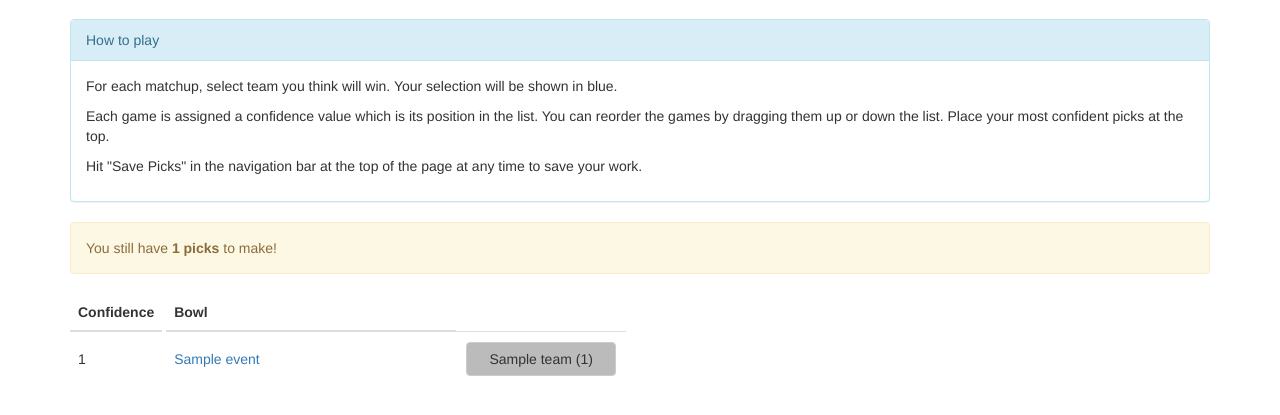
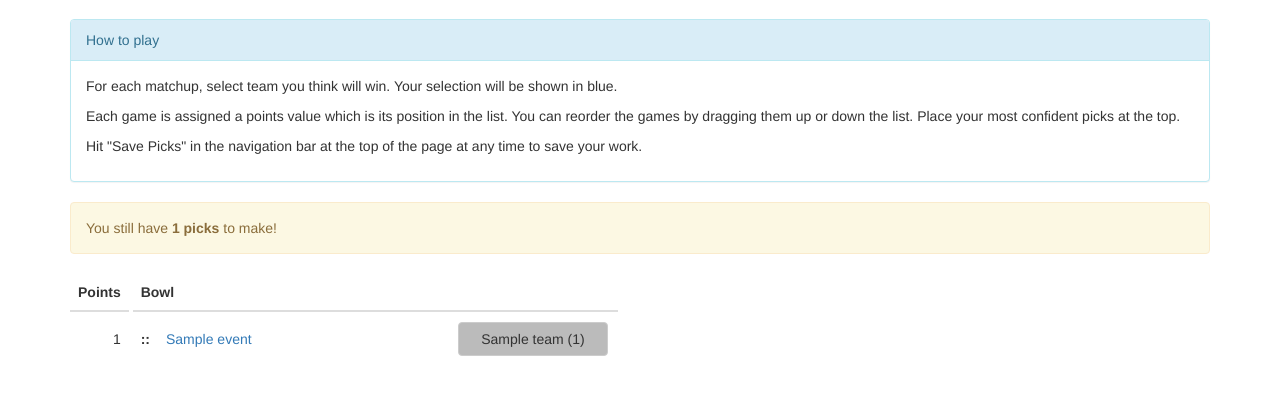
Before and after one commit to ryanmoore/cfb-pickem, a Django app: template pickem/templates/pickem/select_all.html in a window 1280 px wide. Shown: the part 51-466 px from the top of the page. Run offline with Django 3.2, Linux system fonts and the light colour scheme; the template is opened without the code that fills it: most values are stand-ins (such as "Sample title", 1, 10 or a date in 2020); some libraries are stand-ins or nearby versions.

Commit message:
Added handles instead of everything being draggable. Changed from Confidence to Points and right aligned values.

```diff
--- a/pickem/static/pickem/css/sortable_selection.css
+++ b/pickem/static/pickem/css/sortable_selection.css
@@ -49,3 +49,14 @@ td.game_title {
     border-color: #ffffff;
     border-width: 2px;
 }
+
+.handle {
+    -webkit-touch-callout: none;
+    -webkit-user-select: none;
+    -khtml-user-select: none;
+    -moz-user-select: none;
+    -ms-user-select: none;
+    user-select: none;
+    cursor: move;
+    width: auto;
+}
--- a/pickem/static/pickem/js/select_all_form.js
+++ b/pickem/static/pickem/js/select_all_form.js
@@ -8,7 +8,8 @@ function configure_sortable() {
         axis: 'y',
         scroll: true,
         scrollSensitivity: 80,
-        scrollSpeed: 10
+        scrollSpeed: 10,
+        handle: ".handle"
         //,items:'td:not(.sortable-state-disabled)'
     });
     $( '#matchup_ranking' ).disableSelection();
--- a/pickem/templates/pickem/select_all.html
+++ b/pickem/templates/pickem/select_all.html
@@ -20,7 +20,7 @@
         selection will be shown in blue.
         </p>
         <p>
-        Each game is assigned a confidence value which is its position in
+        Each game is assigned a points value which is its position in
         the list.
         You can reorder the games by dragging them up or down the list. Place
         your most confident picks at the top.
@@ -49,20 +49,21 @@
     <input type='hidden' name='matchup_ordering' id='matchup_ordering'>
     <div class="table_container">
         <table class="pick_table table">
-            <thead><tr><th>Confidence</th></tr></thead>
+            <thead><tr><th>Points</th></tr></thead>
             <tbody>
                 {% for matchup in selection_form_items %}
-                <tr><td>{{ forloop.revcounter }}</td></tr>
+                <tr><td style="text-align: right;">{{ forloop.revcounter }}</td></tr>
                 {% endfor %}
             </tbody>
         </table>
         <table class="pick_table table">
             <thead>
-                <tr><th>Bowl</th></tr>
+                <tr><th colspan="4">Bowl</th></tr>
             </thead>
             <tbody id="matchup_ranking">
                 {% for matchup in selection_form_items %}
                 <tr id="game={{ matchup.game.id }}">
+                    <td class="handle"><b>::</b></td>
                     <td class="game_title">
                         <a href="{% url 'pickem:game' matchup.game.id %}">{{ matchup.game.event.name }}</a>
                     </td>
```
